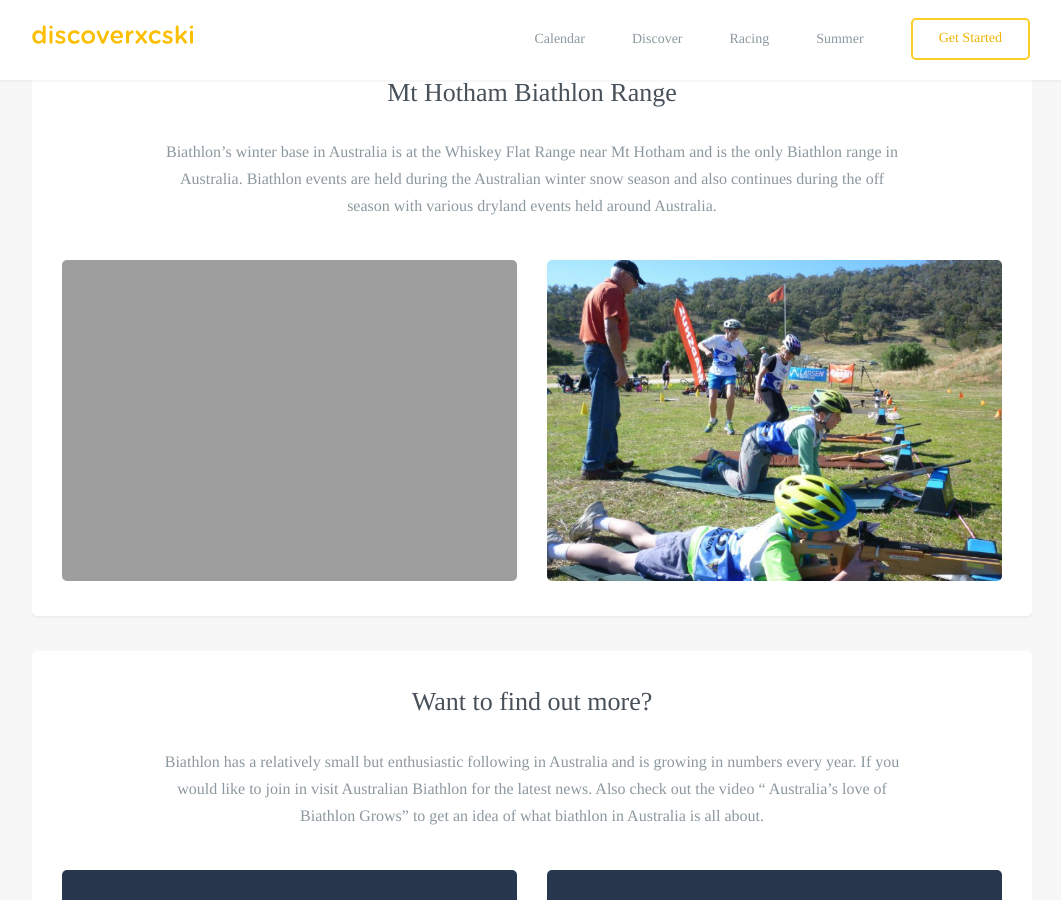
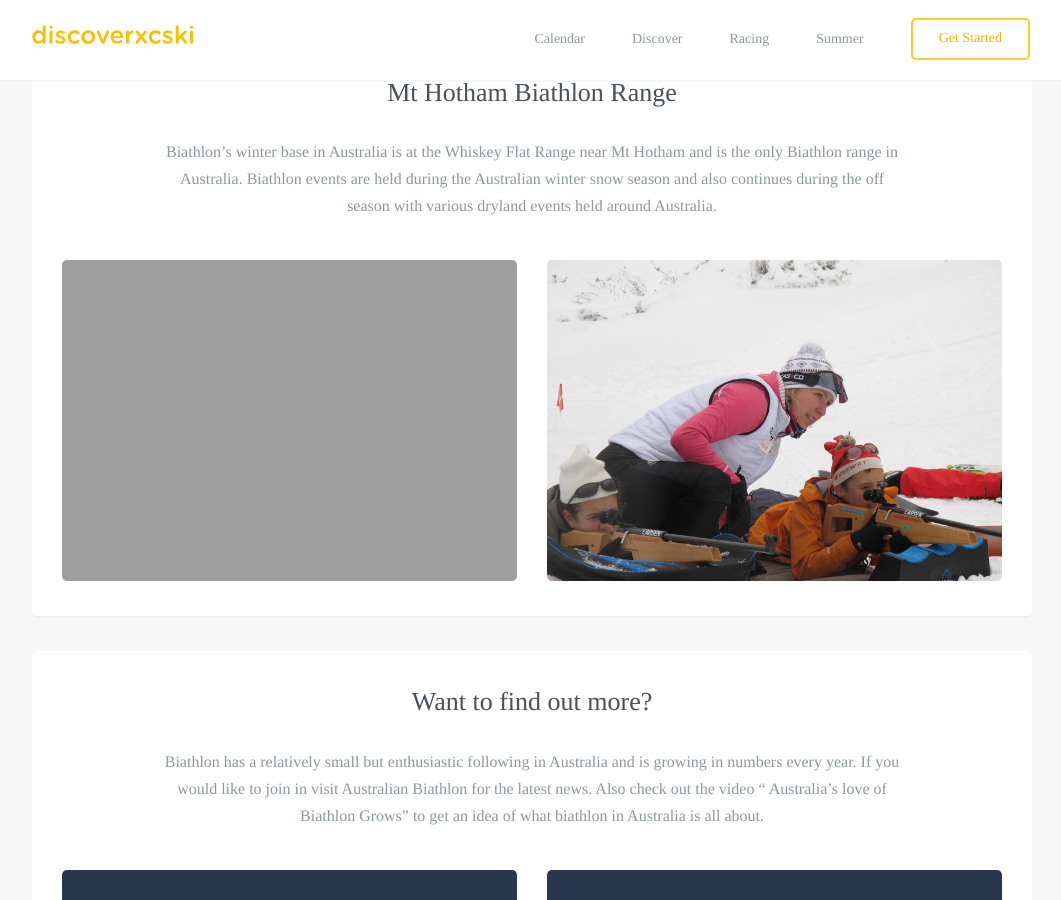
Before and after one commit to robcatto/robcatto.github.io, a Jekyll site: the page built from racing/australian-biathlon/index.html, in a window 1280 px wide and 900 px high, scrolled down 1529 px. Shown: the whole window, without its empty margins (108-1169 px from the left). Built offline with Jekyll 4.4.1, drawn with Linux system fonts in a browser that asks for light colours; some web fonts are replaced; Markdown is read by kramdown in place of the engine named in the settings.

Commit message:
Update index.html

```diff
--- a/racing/australian-biathlon/index.html
+++ b/racing/australian-biathlon/index.html
@@ -96,7 +96,7 @@ layout: default
 
                         <div class="column two">
                                                 <div class="callout-card" style="
-                                                background: url(http://www.discoverxcski.com/images/summer-biathlon.png);
+                                                background: url(http://www.discoverxcski.com/images/biathlon-coach.JPG);
                                                 background-size: cover;
                                                 background-position: center;
                                                 min-height: 321px;
```
